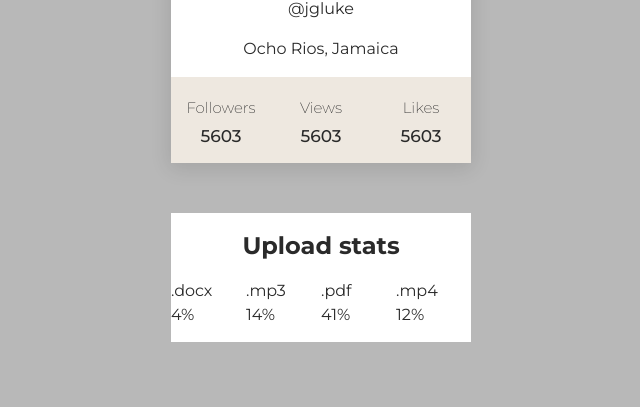
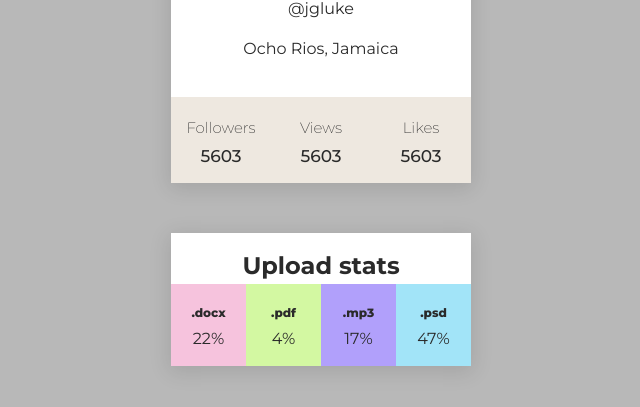
Before and after one commit to BoikoAnastasiia/goit-react-hw-01-components, a React (Create React App) app: page / in a window 1280 px wide. Shown: the part 263-670 px from the top of the page, without its empty margins (319-959 px from the left). Built offline with nearby package versions, Linux system fonts and the light colour scheme.

Commit message:
simple statistic done

```diff
--- a/src/components/statistic/Statistic.jsx
+++ b/src/components/statistic/Statistic.jsx
@@ -1,29 +1,29 @@
 import propTypes from "prop-types";
-import styles from './styles.module.css'
+import styles from './Statistic.module.css'
 
 const Statistic = ({ title, stats }) => (
     <section class={styles.statistics}>
-  <h2 class="title">Upload stats</h2>
+  <h2 class="title">{title}</h2>
 
-  <ul class="stat-list">
-    <li class="item">
-      <span class={styles.label}>.docx</span>
-      <span class={styles.percentage}>4%</span>
-    </li>
-    <li class="item">
-      <span class={styles.label}>.mp3</span>
-      <span class={styles.percentage}>14%</span>
-    </li>
-    <li class="item">
-      <span class={styles.label}>.pdf</span>
-      <span class={styles.percentage}>41%</span>
-    </li>
-    <li class="item">
-      <span class={styles.label}>.mp4</span>
-      <span class={styles.percentage}>12%</span>
-    </li>
-  </ul>
+        <ul class="stat-list">
+            {stats.map(({ id, label, percentage }) =>
+                <li key={id} class={styles.item}>
+      <span class={styles.label}>{label}</span>
+                    <span class={styles.percentage}>{ percentage}%</span>
+    </li>)}
+
+    </ul>
 </section>
 )
 
+
+Statistic.propTypes = {
+    title: propTypes.string.isRequired,
+    stats: propTypes.arrayOf(propTypes.shape({
+        id: propTypes.string.isRequired,
+        label: propTypes.string.isRequired,
+        percentage: propTypes.number.isRequired,
+    }))
+}
+
 export default Statistic
--- /dev/null
+++ b/src/components/statistic/Statistic.module.css
@@ -0,0 +1,61 @@
+.statistics {
+        margin-left: auto;
+  margin-right: auto;
+  background-color: white;
+  margin-top: 50px;
+      width: 300px;
+      padding-top: 15px;
+          box-shadow: 0px 4px 20px 2px rgba(0, 0, 0, 0.11);
+
+
+}
+
+
+h2 {
+
+      text-align: center;
+
+}
+
+
+ul {
+    display: flex;
+margin-top: 15px;
+}
+
+li {
+   padding-top: 20px;
+
+}
+
+.label {
+justify-content: center;
+          font-size: 12px;
+    font-weight: 800;
+    padding-bottom: 5px;
+}
+
+.item:first-child {
+ background-color: rgb(246, 195, 221);
+}
+
+.item:nth-child(2) {
+ background-color: rgb(211, 248, 162);
+}
+
+.item:nth-child(3) {
+ background-color: rgb(177, 160, 251);
+}
+
+.item:nth-child(4) {
+ background-color: rgb(162, 228, 248);
+}
+
+span {
+   justify-content: center;
+   display: flex;
+}
+
+.percentage {
+      padding-bottom: 15px;
+}
--- a/src/components/statistic/data.json
+++ b/src/components/statistic/data.json
@@ -2,6 +2,6 @@
   { "id": "id-1", "label": ".docx", "percentage": 22 },
   { "id": "id-2", "label": ".pdf", "percentage": 4 },
   { "id": "id-3", "label": ".mp3", "percentage": 17 },
-  { "id": "id-4", "label": ".psd", "percentage": 47 },
-  { "id": "id-5", "label": ".pdf", "percentage": 10 }
+  { "id": "id-4", "label": ".psd", "percentage": 47 }
+
 ]
--- a/src/components/statistic/styles.module.css
+++ /dev/null
@@ -1,36 +0,0 @@
-.statistics {
-        margin-left: auto;
-  margin-right: auto;
-  background-color: white;
-  margin-top: 50px;
-      width: 300px;
-      padding-top: 15px;
-
-}
-
-
-h2 {
-
-      text-align: center;
-
-}
-
-
-ul {
-    display: flex;
-
-}
-
-li {
-   justify-content: center;
-}
-
-.label {
-    display: block;
-    padding-top: 15px;
-}
-
-.percentage {
-    display: block;
-    padding-bottom: 15px;
-}
```
